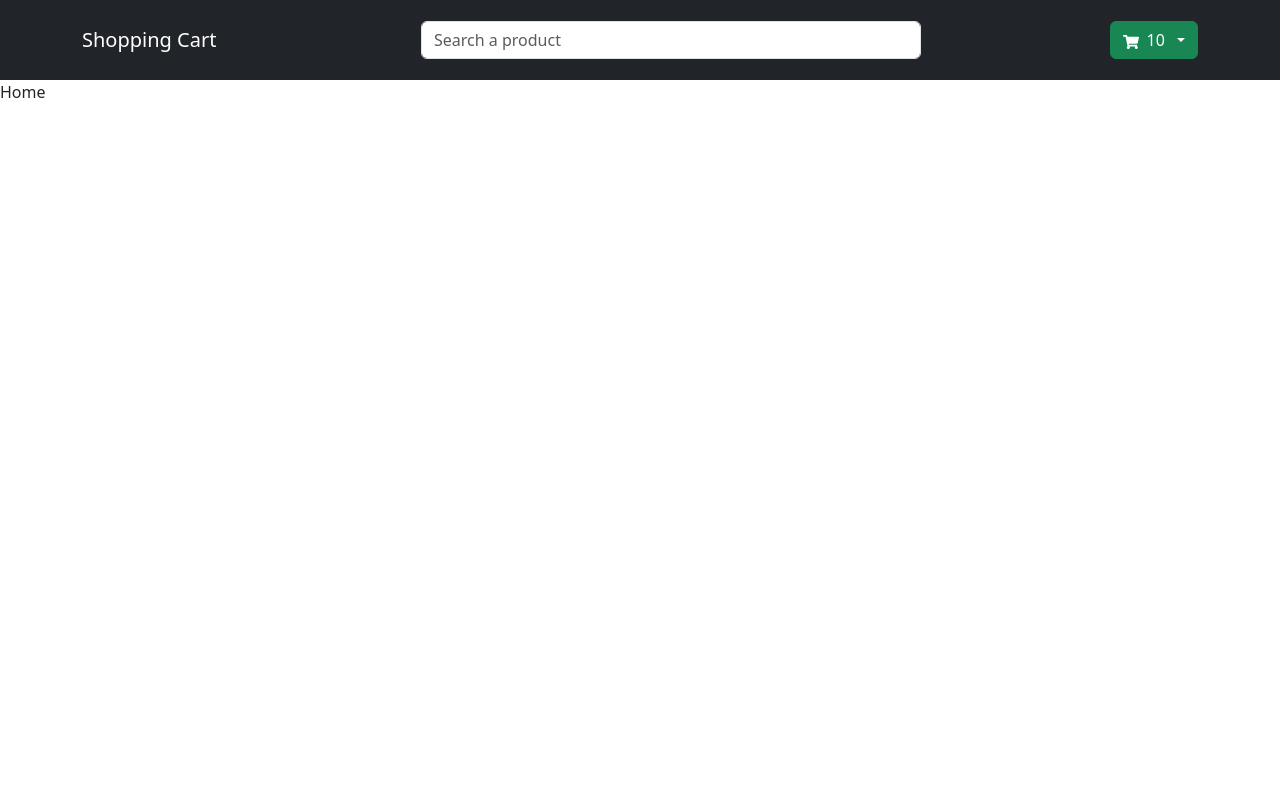
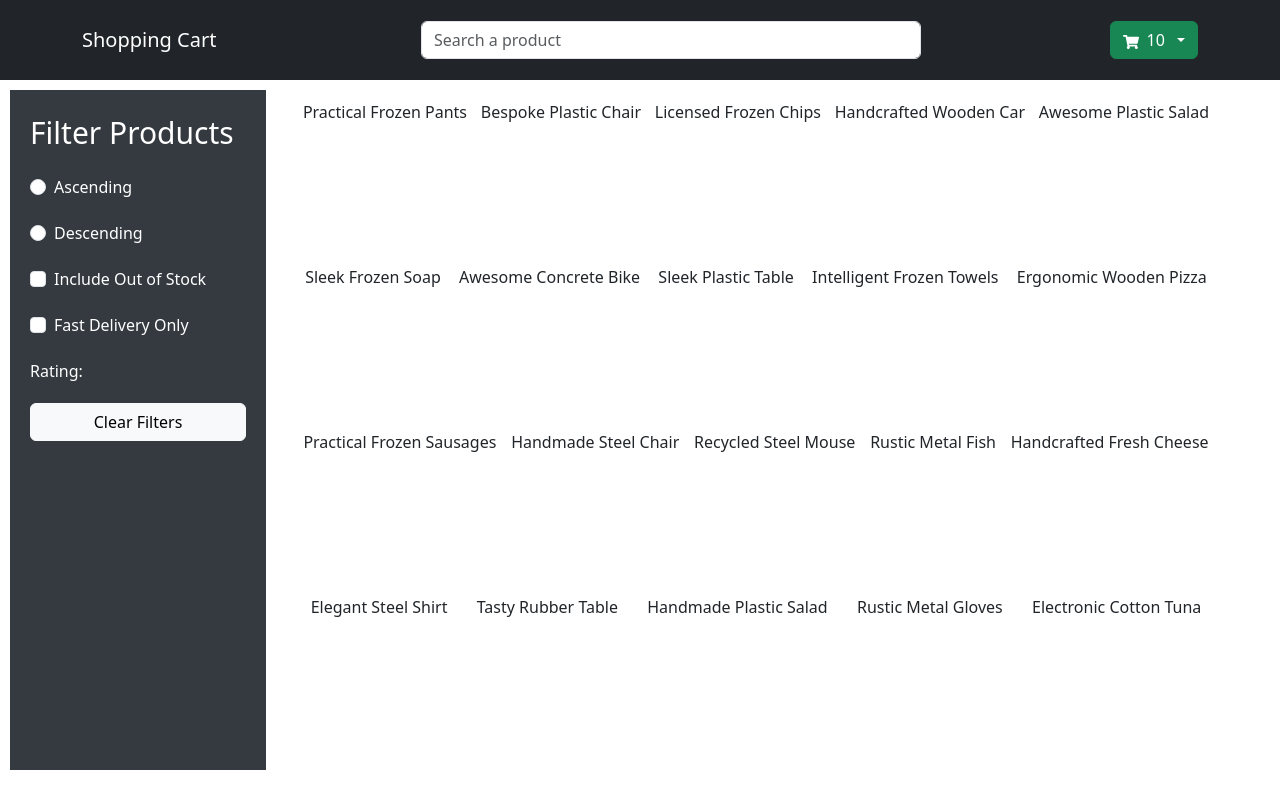
Before and after one commit to thomasthuynh/react-shopping-app, a React (Vite) app: page / in a window 1280 px wide. Built offline with nearby package versions, Linux system fonts and the light colour scheme.

Commit message:
Added and styled filter side bar

```diff
--- a/src/App.css
+++ b/src/App.css
@@ -2,3 +2,34 @@ a {
   text-decoration: none !important;
   color: inherit !important;
 }
+
+.home {
+  display: flex;
+}
+
+.productContainer {
+  display: flex;
+  width: 75%;
+  padding: 20px;
+  flex-wrap: wrap;
+  justify-content: space-around;
+}
+
+.filters {
+  background-color: #343a40;
+  color: white;
+  padding: 20px;
+  display: flex;
+  flex-direction: column;
+  width: 20%;
+  margin: 10px;
+  height: 85vh;
+}
+
+.filters span {
+  padding-bottom: 20px;
+}
+
+.title {
+  font-size: 30px;
+}
--- /dev/null
+++ b/src/components/Filter.jsx
@@ -0,0 +1,62 @@
+import React from "react";
+import {Button, Form} from "react-bootstrap";
+
+const Filter = () => {
+  return (
+    <div className="filters">
+      <span className="title">Filter Products</span>
+      <span>
+        <Form.Check
+          inline
+          label="Ascending"
+          name="group1"
+          type="radio"
+          id={`inline-1`}
+        />
+      </span>
+      <span>
+        <Form.Check
+          inline
+          label="Descending"
+          name="group1"
+          type="radio"
+          id={`inline-2`}
+        />
+      </span>
+      <span>
+        <Form.Check
+          inline
+          label="Include Out of Stock"
+          name="group1"
+          type="checkbox"
+          id={`inline-3`}
+        />
+      </span>
+      <span>
+        <Form.Check
+          inline
+          label="Fast Delivery Only"
+          name="group1"
+          type="checkbox"
+          id={`inline-4`}
+        />
+      </span>
+      <span>
+        <label style={{ paddingRight: 10 }}>Rating: </label>
+        {/* <Rating
+          rating={byRating}
+          onClick={(i) =>
+            productDispatch({
+              type: "FILTER_BY_RATING",
+              payload: i + 1,
+            })
+          }
+          style={{ cursor: "pointer" }}
+        /> */}
+      </span>
+      <Button variant="light">Clear Filters</Button>
+    </div>
+  );
+};
+
+export default Filter;
--- a/src/components/Home.jsx
+++ b/src/components/Home.jsx
@@ -1,9 +1,27 @@
-import React from 'react'
+import React from "react";
+import CartContext from "./context/Context";
+import { useContext } from "react";
+import SingleProduct from "./SingleProduct";
+import Filter from "./Filter";
 
 const Home = () => {
+  const {
+    state: { products },
+    dispatch,
+  } = useContext(CartContext);
+
+  console.log(products);
+
   return (
-    <div>Home</div>
-  )
-}
+    <div className="home">
+      <Filter />
+      <div className="productContainer">
+        {products.map((item) => {
+          return <SingleProduct key={item.id} item={item}/>
+        })}
+      </div>
+    </div>
+  );
+};
 
-export default Home
+export default Home;
--- /dev/null
+++ b/src/components/SingleProduct.jsx
@@ -0,0 +1,9 @@
+import React from 'react'
+
+const SingleProduct = ({ item }) => {
+  return (
+    <div>{item.name}</div>
+  )
+}
+
+export default SingleProduct
--- a/src/components/context/Context.jsx
+++ b/src/components/context/Context.jsx
@@ -1,5 +1,6 @@
-import { createContext } from "react";
+import { createContext, useReducer } from "react";
 import { faker } from '@faker-js/faker';
+import { cartReducer } from "./Reducer";
 
 const CartContext = createContext();
 
@@ -15,9 +16,12 @@ export const CartProvider = ({ children }) => {
     ratings: faker.number.int({ min: 1, max: 5 }),
   }))
 
-  console.log(products)
+  const [state, dispatch] = useReducer(cartReducer, {
+    products: products,
+    cart:[]
+  })
 
-  return <CartContext.Provider value={{products}}>{children}</CartContext.Provider>;
+  return <CartContext.Provider value={{state, dispatch}}>{children}</CartContext.Provider>;
 };
 
 export default CartContext;
--- /dev/null
+++ b/src/components/context/Reducer.jsx
@@ -0,0 +1,10 @@
+export const cartReducer = (state, action) => {
+  switch (action.type) {
+    case value:
+
+      break;
+
+    default:
+      return state;
+  }
+}
```
Also changed, not shown: src/components/Rating.jsx (added, +9 -0 lines).
